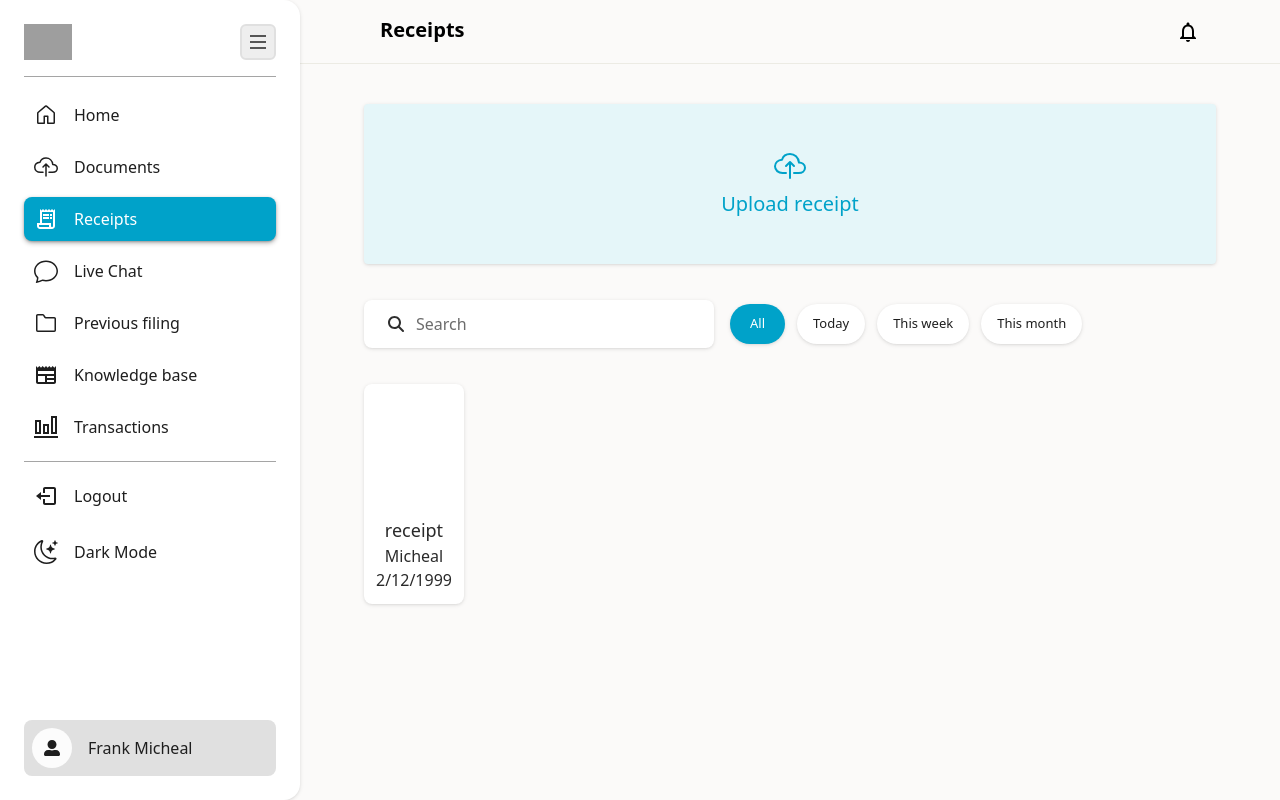
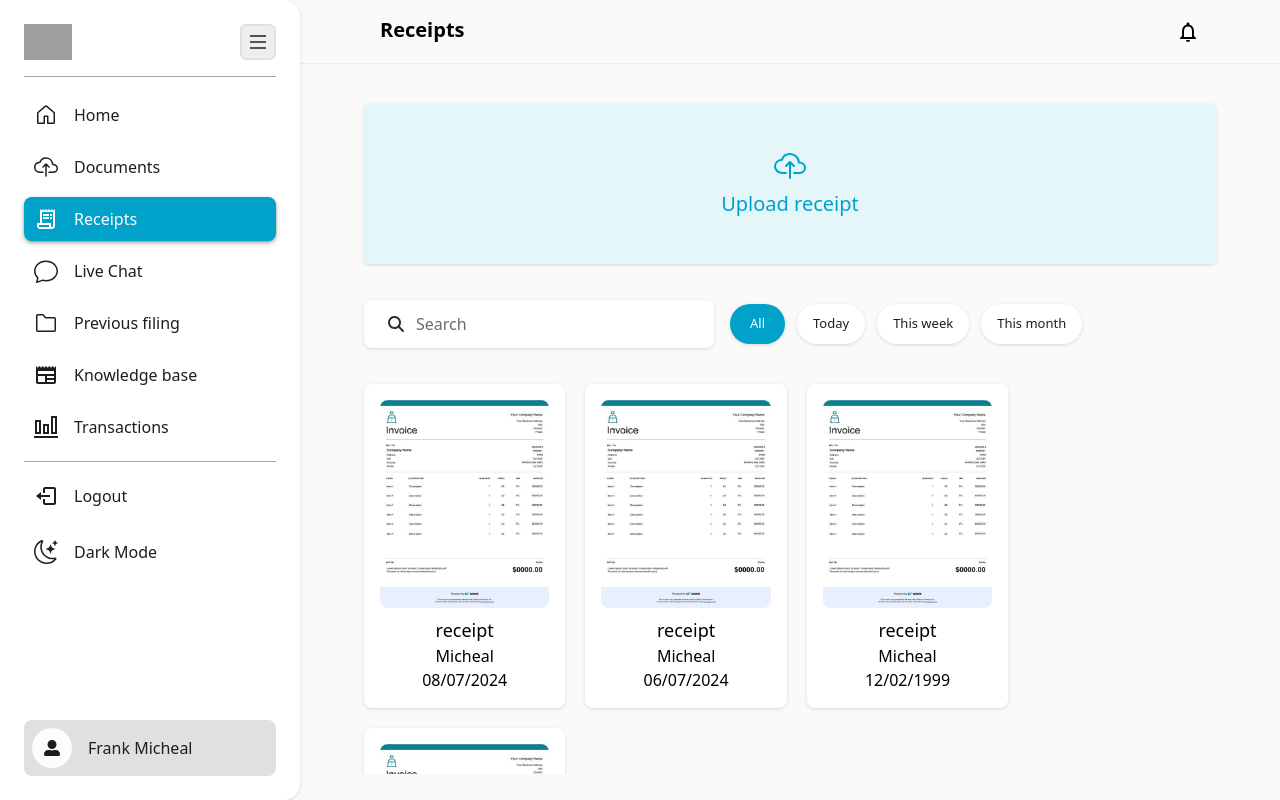
Before and after one commit to Trayshmhirk/tax-return-user-app, a React (Vite) app: page /receipts in a window 1280 px wide. Built offline with nearby package versions, Linux system fonts and the light colour scheme; grey boxes are pictures that could not be loaded.

Commit message:
fixing receipts card, changes to the receipts page

```diff
--- a/src/components/ReceiptCard.tsx
+++ b/src/components/ReceiptCard.tsx
@@ -1,3 +1,5 @@
+import ReceiptImg from "../assets/invoice-image.jpeg";
+
 type ReceiptCardPropTypes = {
    receiptId: string;
    handleClick: (receipt: {
@@ -20,8 +22,6 @@ const ReceiptCard = ({
    owner_info: { fullname },
    date,
 }: ReceiptCardPropTypes) => {
-   console.log(receiptId);
-
    const truncateString = (str: string, num: number) => {
       if (str.length <= num) {
          return str;
@@ -29,25 +29,24 @@ const ReceiptCard = ({
       return str.slice(0, num) + " ...";
    };
 
-   const formattedDate = new Date(date);
-   const displayDate = `${formattedDate.getDate()}/${formattedDate.getMonth() + 1}/${formattedDate.getFullYear()}`;
+   console.log(date);
+
+   // const formattedDate = new Date(date);
+   // const displayDate = `${formattedDate.getDate()}/${formattedDate.getMonth() + 1}/${formattedDate.getFullYear()}`;
+   // console.log(displayDate);
 
    return (
-      <div>
       <div
-            className="receipt-card flex flex-col text-center gap-2 p-3 rounded-lg cursor-pointer bg-white dark:bg-americanSilver shadow-md dark:shadow-md-dark text-darkGray font-medium"
+         className="w-full flex flex-col text-center gap-2 p-4 rounded-lg cursor-pointer bg-white dark:bg-gray font-medium shadow-md dark:shadow-md-dark lg:calc-width-four hover-shadow-body"
          onClick={() => handleClick({ receiptId, title, fullname, date })}
       >
-            <div className="h-28">
-               {/* <img src={ReceiptImg} alt="" className="w-100 h-100" /> */}
+         <div className="h-52 rounded-lg overflow-hidden">
+            <img src={ReceiptImg} alt="" className="w-full h-full" />
          </div>
          <div className="">
-               <h4 className="text-sm md:text-lg">
-                  {truncateString(title, 15)}
-               </h4>
+            <h4 className="text-sm md:text-lg">{truncateString(title, 15)}</h4>
             <p className="text-xs md:text-base">{fullname}</p>
-               <p className="text-xs md:text-base">{displayDate}</p>
-            </div>
+            <p className="text-xs md:text-base">{date}</p>
          </div>
       </div>
    );
--- a/src/components/SearchAndFilter.tsx
+++ b/src/components/SearchAndFilter.tsx
@@ -37,7 +37,7 @@ const SearchAndFilter = ({
                <div
                   key={index}
                   className={`
-                     h-10 flex items-center justify-center text-[13px] text-eerieBlack font-medium py-3 px-4 rounded-3xl shadow-md dark:shadow-md-dark cursor-pointer hover-shadow-body
+                     h-10 flex items-center justify-center text-[13px] text-eerieBlack font-medium py-3 px-4 text-center rounded-3xl shadow-md dark:shadow-md-dark cursor-pointer hover-shadow-body
                      ${activeFilter === title ? "bg-richElectricBlue text-white px-5" : "bg-white dark:bg-spanishGray"}
                   `}
                   id={title}
--- a/src/index.css
+++ b/src/index.css
@@ -58,12 +58,17 @@
       width: calc(100% / 2.12);
    }
 
+   /*
    .calc-width-three {
       width: calc(100% / 3.23);
-   }
+   } */
 
    .calc-width-three {
       width: calc(100% / 3.12);
+   }
+
+   .calc-width-four {
+      width: calc(100% / 4.23);
    }
 
    .pending-text {
--- a/src/pages/Receipts.tsx
+++ b/src/pages/Receipts.tsx
@@ -16,6 +16,30 @@ type ReceiptsPropTypes = {
 const receipts: ReceiptsPropTypes[] = [
    {
       id: "retdb2137",
+      title: "receipt",
+      owner_info: {
+         fullname: "Micheal",
+      },
+      date: "08/07/2024",
+   },
+   {
+      id: "retug7457",
+      title: "receipt",
+      owner_info: {
+         fullname: "Micheal",
+      },
+      date: "06/07/2024",
+   },
+   {
+      id: "rettg4567",
+      title: "receipt",
+      owner_info: {
+         fullname: "Micheal",
+      },
+      date: "12/02/1999",
+   },
+   {
+      id: "rettg4567",
       title: "receipt",
       owner_info: {
          fullname: "Micheal",
@@ -178,7 +202,7 @@ const Receipts = () => {
                   ))}
                </>
             ) : (
-               <p className="pending-text w-100 text-center">
+               <p className="pending-text w-full text-center">
                   No results found.
                </p>
             )}
```
Also changed, not shown: src/assets/invoice-image.jpeg (added). Lines whose indentation alone changed are shown as unchanged.
